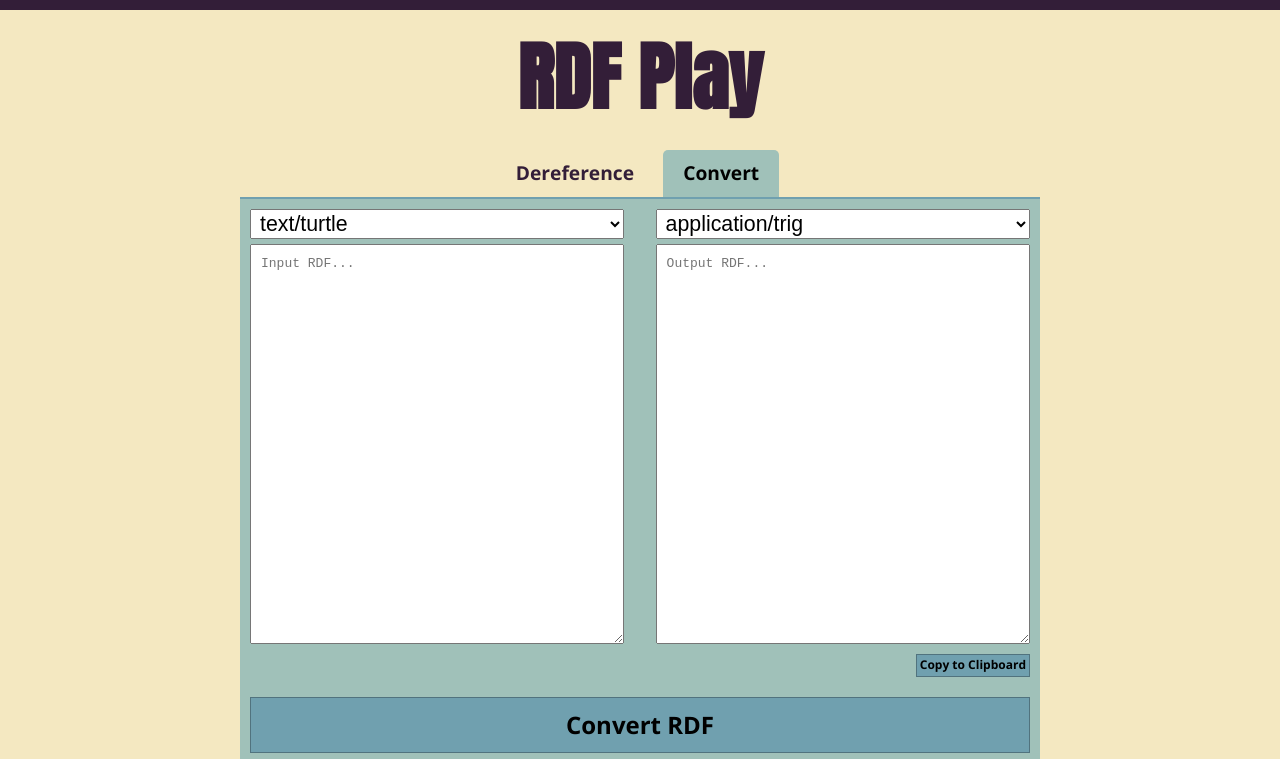
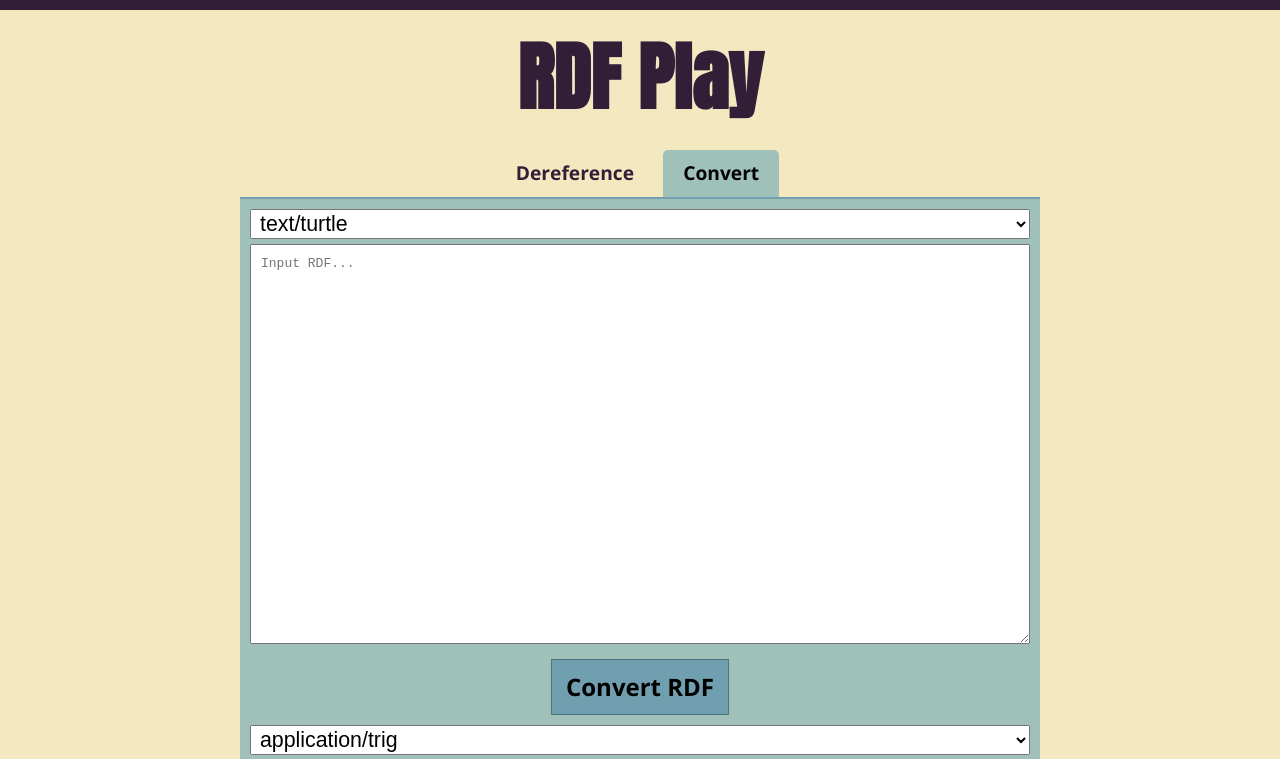
Before and after one commit to rubensworks/rdf-play.js, a plain HTML site: page index.html in a window 1280 px wide. Both pictures are taken after typing "Sample" into the empty fields and a click on the button "Convert". Shown: the top 759 px of the page. Drawn offline with nearby package versions, Linux system fonts and the light colour scheme.

Commit message:
Deploying to gh-pages from @ rubensworks/rdf-play.js@76a970d4a10c5877fe0643ae2d698781f9b02977 🚀

```diff
--- a/index.html
+++ b/index.html
@@ -80,6 +80,7 @@
                                 </select>
                             </div>
                             <textarea class="convert-input" placeholder="Input RDF..."></textarea>
+                            <button class="convert-submit">Convert RDF</button>
                         </div>
                         <div class="convert-pane">
                             <div class="convert-header">
@@ -92,7 +93,6 @@
                                 Clipboard</button>
                         </div>
                     </div>
-                    <button class="convert-submit">Convert RDF</button>
                 </div>
                 <div class="convert-error output-error" style="display: none"></div>
             </div>
--- a/styles/main.css
+++ b/styles/main.css
@@ -338,13 +338,14 @@ button.proxy-default {
 /* Convert Tab */
 .convert-wrapper {
     display: flex;
-    justify-content: space-between;
+    flex-direction: column;
     width: 100%;
     margin-bottom: 10px;
 }
 
 .convert-pane {
-    width: 48%;
+    width: 100%;
+    margin-bottom: 10px;
 }
 
 .convert-header {
@@ -370,7 +371,6 @@ button.proxy-default {
 }
 
 .convert-submit {
-    width: 100%;
     font-size: 1.5em;
     margin-top: 10px;
 }
```
